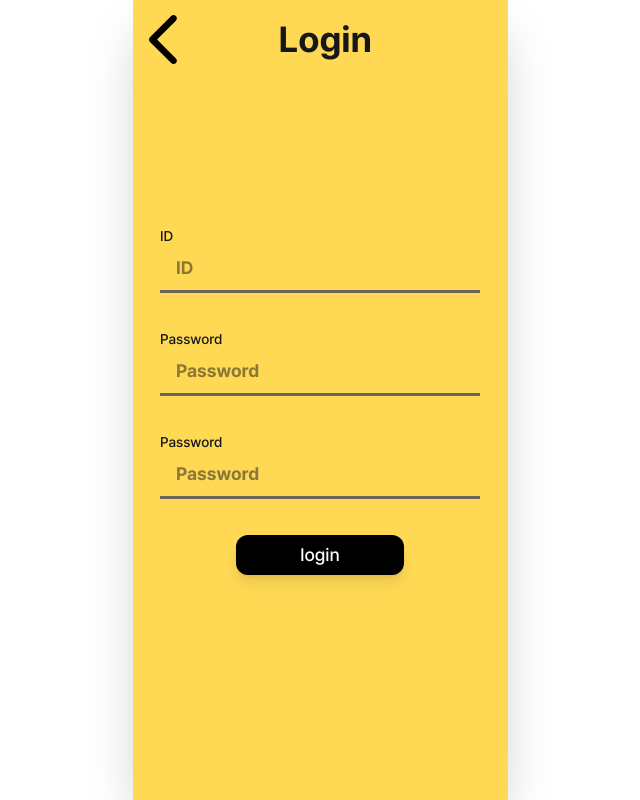
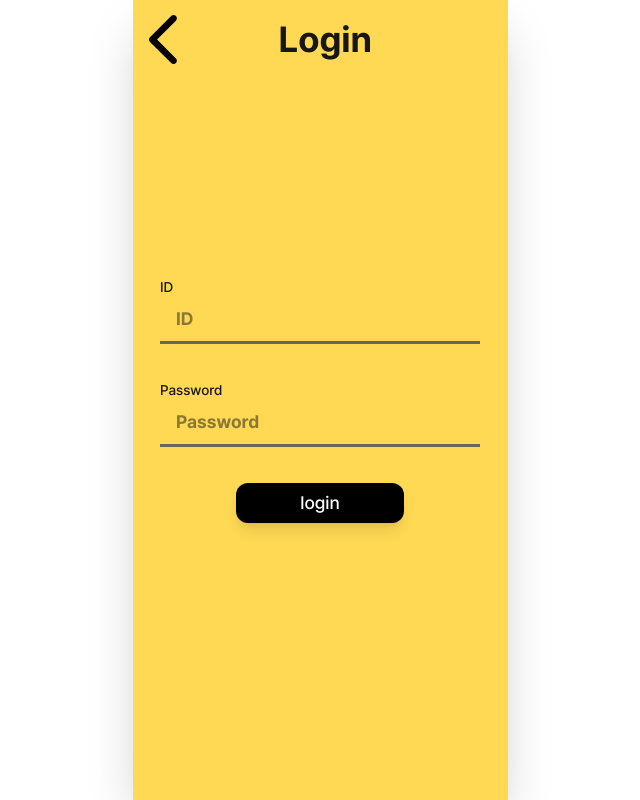
Before and after one commit to CEOS-Developers/next-vote-22nd, a Next.js app: page /login in a window 1280 px wide. Shown: the whole page, without its empty margins (320-960 px from the left). Built offline with nearby package versions, Linux system fonts and the light colour scheme.

Commit message:
[#2]feat: 로그인 처리 개발

```diff
--- a/app/login/page.tsx
+++ b/app/login/page.tsx
@@ -2,21 +2,53 @@
 import BlackButton from '@/components/BlackButton';
 import Header from '@/components/Header';
 import InputSection from '@/components/InputSection';
+import { useState } from 'react';
 
 export default function Login() {
+
+   const [id, setId] = useState("");
+  const [password, setPassword] = useState("");
+
+  // 더미 사용자 데이터
+  const dummyUser = {
+    id: "test",
+    password: "1234",
+  };
+
+  const handleLogin = () => {
+    if (id === dummyUser.id && password === dummyUser.password) {
+      alert("로그인 성공!");
+      window.location.href = "/";
+    } else {
+      alert("ID 또는 비밀번호가 올바르지 않습니다.");
+    }
+  };
+  //이 방식보다 form을 이용하는 방식이 더 나음
+  //   const handleKeyDown = (e: React.KeyboardEvent<HTMLButtonElement>) => {
+  //   if (e.key === 'Enter') {
+  //     handleLogin();
+  //   };
+  // };
   return (
+
     <div className="relative w-full h-screen flex flex-col items-center justify-center gap-5">
       <Header>Login</Header>
-        <InputSection type="text" placeholder="ID" />
-        <InputSection type="password" placeholder="Password" />
-        <InputSection type="password" placeholder="Password" />
+      <form
+  onSubmit={(e) => {
+    e.preventDefault(); // 페이지 리로드 방지
+    handleLogin();
+  }}
+  className="flex flex-col items-center gap-5"
+>
+        <InputSection type="text" placeholder="ID"  value={id}
+        onChange={(e) => setId(e.target.value)} />
+        <InputSection type="password" placeholder="Password" value={password}
+        onChange={(e) => setPassword(e.target.value)} />
       <BlackButton
-        onClick={() => {
-          window.location.href = '/';
-        }}
+        type="submit"
       >
         login
-      </BlackButton>
+      </BlackButton></form>
     </div>
   );
 }
--- a/app/page.tsx
+++ b/app/page.tsx
@@ -10,7 +10,7 @@ export default function Home() {
         <span className="text-black font-bold text-3xl text-shadow-lg text-right">
           CEOS <br /> Election
         </span>
-        <Image src="/vote.svg" alt="logo" width={150} height={150} />
+        <Image src="/vote.svg" alt="logo" width={150} height={150} loading="eager"/>
       </div>
       <div className="flex flex-col gap-4">
         <BlackButton
--- a/components/BlackButton.tsx
+++ b/components/BlackButton.tsx
@@ -3,12 +3,13 @@ import React from "react";
 
 type BlackButtonProps = {
   children: React.ReactNode;
-  onClick?: () => void;
+  type?: "button" | "submit" | "reset";
+  onClick?: (e: React.MouseEvent<HTMLButtonElement>) => void;
 };
 
-export default function BlackButton({ children, onClick }: BlackButtonProps){
+export default function BlackButton({ children,type='button',onClick }: BlackButtonProps){
     return(
 <button className="bg-black text-white rounded-xl w-42 h-10 text-lg font-normal cursor-pointer shadow-lg hover:bg-yellow hover:text-black"
-    onClick={onClick}>{children}</button>
+    type={type} onClick={onClick}>{children}</button>
     )
 }
--- a/components/InputSection.tsx
+++ b/components/InputSection.tsx
@@ -2,13 +2,16 @@
 
 type InputSectionProps = {
   placeholder?: string;
-  type?: string;};
+  type?: string;
+  value?: string;
+  onChange?: (e: React.ChangeEvent<HTMLInputElement>) => void;
+};
 
-export default function InputSection({ placeholder,type}: InputSectionProps ){
+export default function InputSection({ placeholder,type,value,onChange}: InputSectionProps ){
   return (
      <div className="flex flex-col font-normal">
         <label className="text-sm">{placeholder}</label>
-        <input type={type} placeholder={placeholder} className="border-b-3 border-brown px-4 py-2 w-80 mb-4 focus:outline-none font-bold text-lg"/>
+        <input type={type} placeholder={placeholder} className="border-b-3 border-brown px-4 py-2 w-80 mb-4 focus:outline-none font-bold text-lg" value={value} onChange={onChange}/>
       </div>
   );
 }
```
